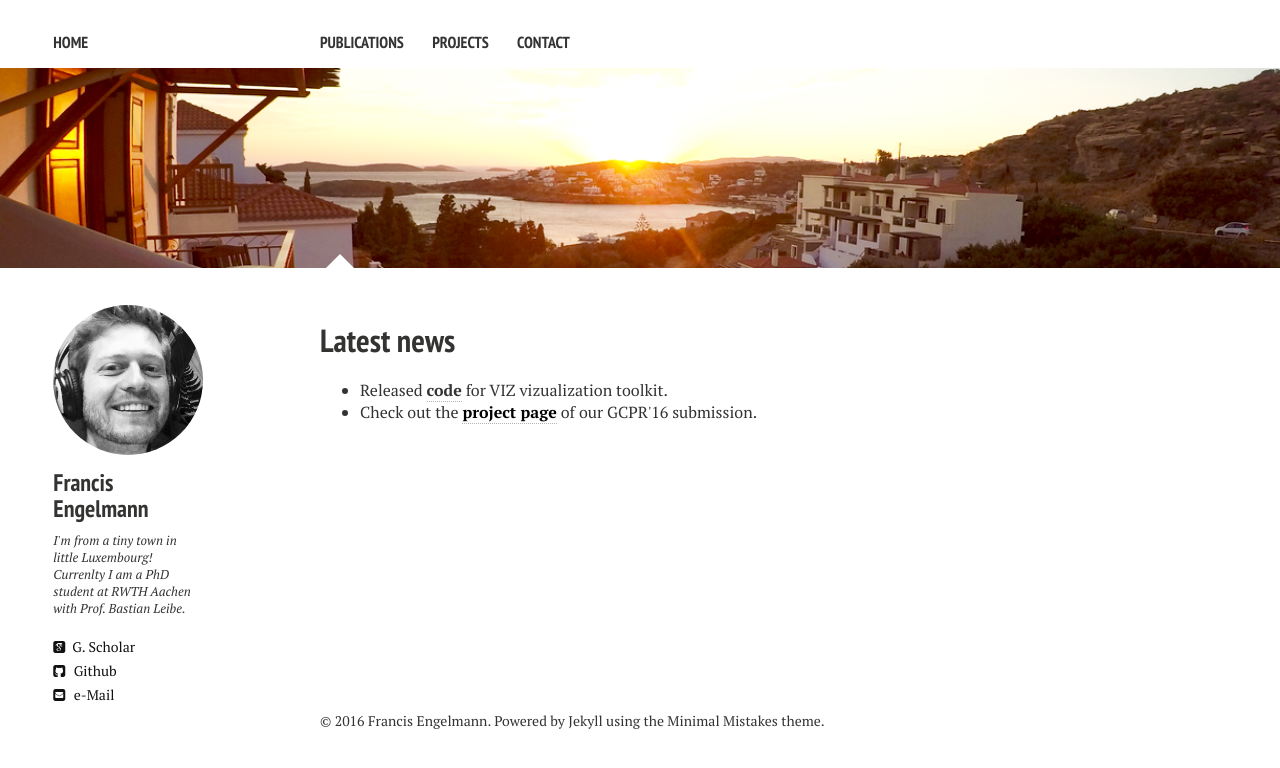
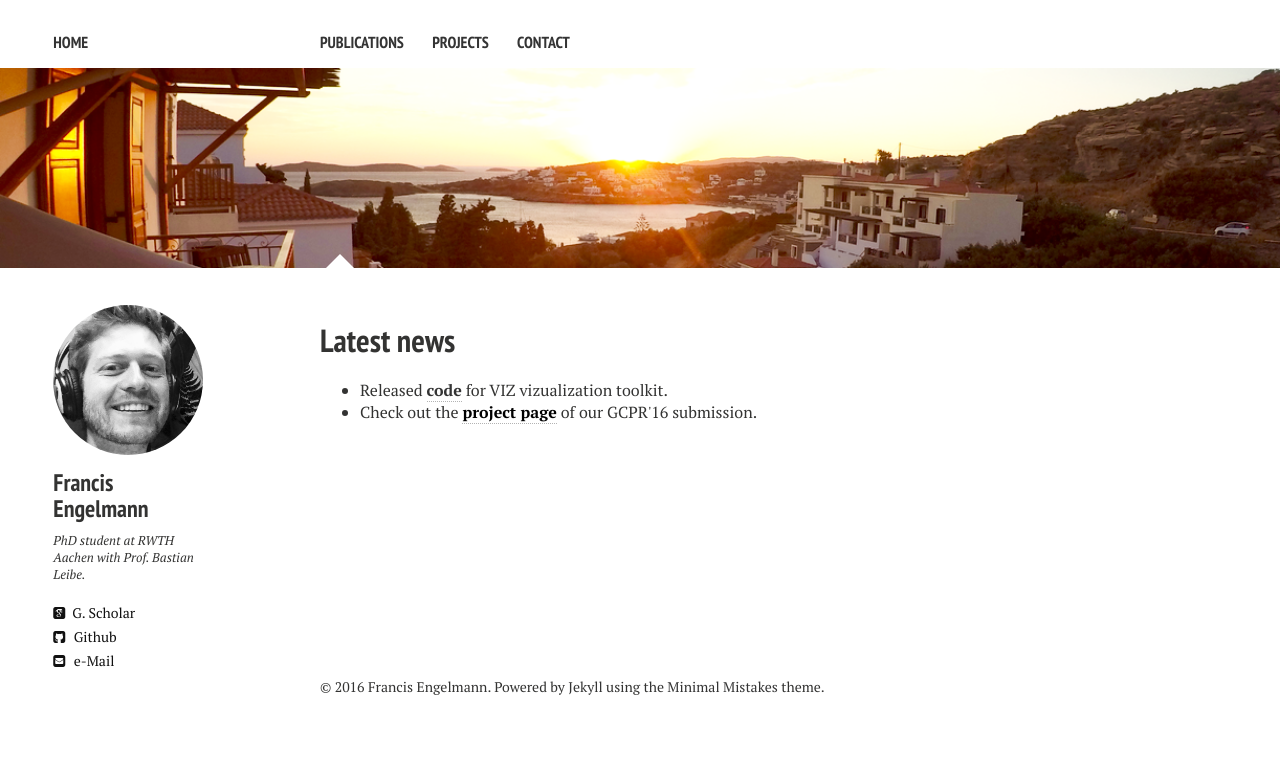
Before and after one commit to francisengelmann/francisengelmann.github.io, a Jekyll site: the page built from index.md, in a window 1280 px wide. Shown: the top 768 px of the page. Built offline with Jekyll 4.4.1, drawn with Linux system fonts in a browser that asks for light colours; nearby versions of some CDN libraries.

Commit message:
Update _config.yml

```diff
--- a/_config.yml
+++ b/_config.yml
@@ -8,7 +8,8 @@ disqus_shortname: francisengelmann
 owner:
   name:           Francis Engelmann
   avatar:         francis_bw.png
-  bio:            I'm from a tiny town in little Luxembourg! Currenlty I am a PhD student at RWTH Aachen with Prof. Bastian Leibe.
+  bio:            PhD student at RWTH Aachen with Prof. Bastian Leibe.
+
   email:          engelmann@vision.rwth-aachen.de
   # Social networking links are used in author-bio sidebar. Update and remove as you like.
   #twitter: francisengelman
```
